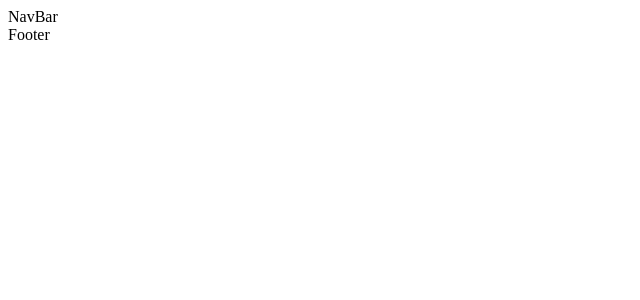
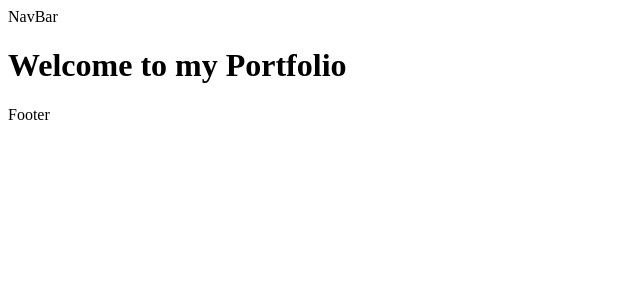
Before and after one commit to mattbertrand/mb-portfolio-client, a React (Create React App) app: page / in a window 1280 px wide. Shown: the top 300 px of the page, without its empty margins (0-640 px from the left). Built offline with nearby package versions, Linux system fonts and the light colour scheme.

Commit message:
imported Home Component to App and created 1st Route

```diff
--- a/src/App.js
+++ b/src/App.js
@@ -2,6 +2,7 @@ import React, { Component } from 'react'
 import { BrowserRouter as Router, Switch, Route } from 'react-router-dom'
 import NavBar from './components/NavBar'
 import Footer from './components/Footer'
+import Home from './components/Home'
 
 class App extends Component {
   render() {
@@ -9,7 +10,7 @@ class App extends Component {
       <Router>
         <NavBar />
         <Switch>
-
+          <Route exact path="/" component={ Home } />
         </Switch>
         <Footer />
       </Router>
```
